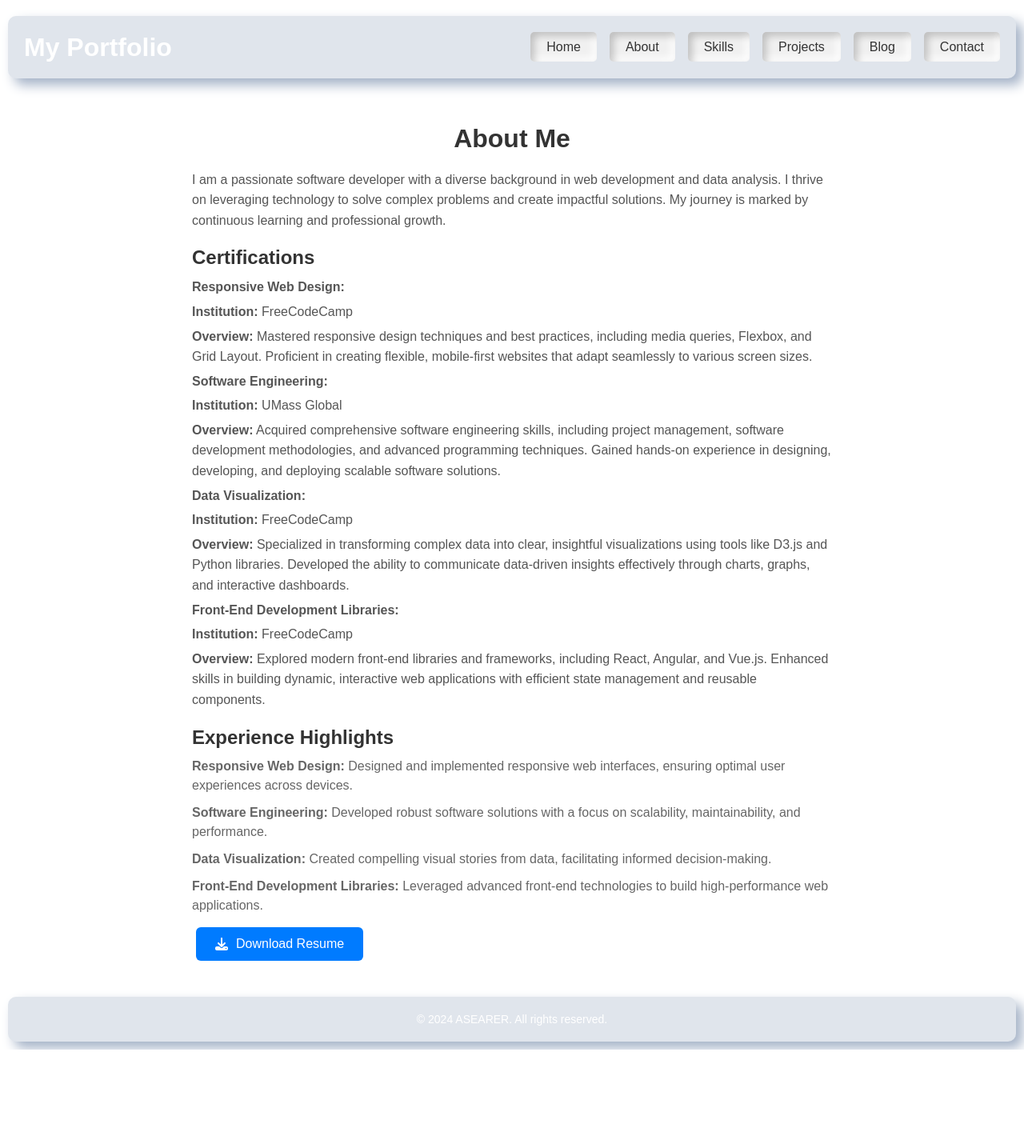
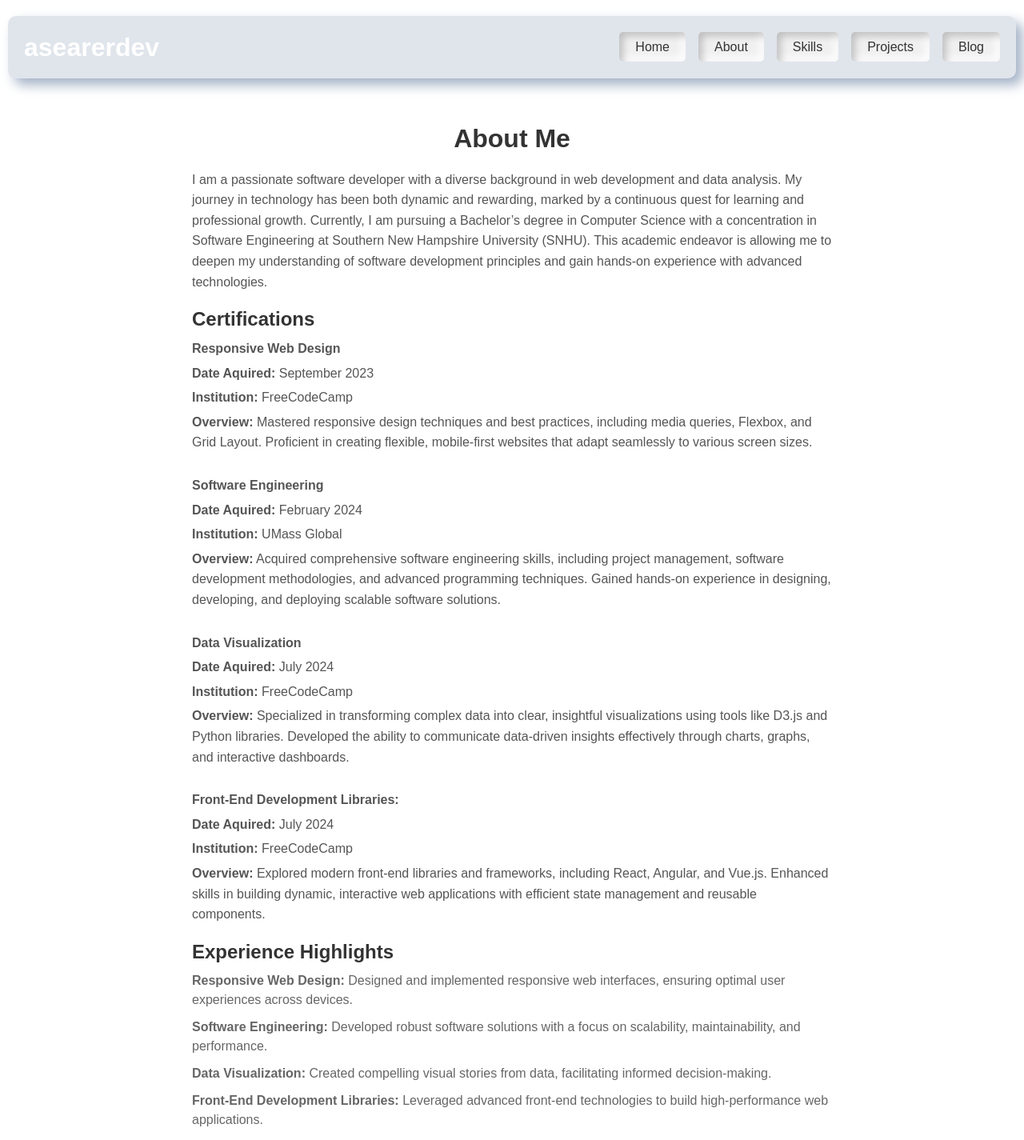
Before and after one commit to asearer/portfolio, a React (Create React App) app: page /about in a window 1280 px wide. Shown: the top 1425 px of the page at 80% size. Before the commit the page ends 1312 px from the top, so only its background shows below. Built offline with nearby package versions, Linux system fonts and the light colour scheme.

Commit message:
On branch main  Your branch is up to date with 'origin/main'.  Changes to be committed: 	modified:   src/components/About.js 	modified:   src/components/Footer.js 	modified:   src/components/Header.js 	modified:   src/components/Projects.js

```diff
--- a/src/components/About.js
+++ b/src/components/About.js
@@ -29,23 +29,27 @@ const About = () => {
     <section className="about-section">
       <h2>About Me</h2>
       <p>
-        I am a passionate software developer with a diverse background in web development and data analysis. I thrive on leveraging technology to solve complex problems and create impactful solutions. My journey is marked by continuous learning and professional growth.
+      I am a passionate software developer with a diverse background in web development and data analysis. My journey in technology has been both dynamic and rewarding, marked by a continuous quest for learning and professional growth. Currently, I am pursuing a Bachelor’s degree in Computer Science with a concentration in Software Engineering at Southern New Hampshire University (SNHU). This academic endeavor is allowing me to deepen my understanding of software development principles and gain hands-on experience with advanced technologies.
       </p>
 
       <h3>Certifications</h3>
-      <p><strong>Responsive Web Design:</strong></p>
+      <p><strong>Responsive Web Design</strong></p>
+      <p><strong>Date Aquired:</strong> September 2023</p>
       <p><strong>Institution:</strong> FreeCodeCamp</p>
-      <p><strong>Overview:</strong> Mastered responsive design techniques and best practices, including media queries, Flexbox, and Grid Layout. Proficient in creating flexible, mobile-first websites that adapt seamlessly to various screen sizes.</p>
+      <p><strong>Overview:</strong> Mastered responsive design techniques and best practices, including media queries, Flexbox, and Grid Layout. Proficient in creating flexible, mobile-first websites that adapt seamlessly to various screen sizes.</p><br></br>
 
-      <p><strong>Software Engineering:</strong></p>
+      <p><strong>Software Engineering</strong></p>
+      <p><strong>Date Aquired:</strong> February 2024</p>
       <p><strong>Institution:</strong> UMass Global</p>
-      <p><strong>Overview:</strong> Acquired comprehensive software engineering skills, including project management, software development methodologies, and advanced programming techniques. Gained hands-on experience in designing, developing, and deploying scalable software solutions.</p>
+      <p><strong>Overview:</strong> Acquired comprehensive software engineering skills, including project management, software development methodologies, and advanced programming techniques. Gained hands-on experience in designing, developing, and deploying scalable software solutions.</p><br></br>
 
-      <p><strong>Data Visualization:</strong></p>
+      <p><strong>Data Visualization</strong></p>
+      <p><strong>Date Aquired:</strong> July 2024</p>
       <p><strong>Institution:</strong> FreeCodeCamp</p>
-      <p><strong>Overview:</strong> Specialized in transforming complex data into clear, insightful visualizations using tools like D3.js and Python libraries. Developed the ability to communicate data-driven insights effectively through charts, graphs, and interactive dashboards.</p>
+      <p><strong>Overview:</strong> Specialized in transforming complex data into clear, insightful visualizations using tools like D3.js and Python libraries. Developed the ability to communicate data-driven insights effectively through charts, graphs, and interactive dashboards.</p><br></br>
 
       <p><strong>Front-End Development Libraries:</strong></p>
+      <p><strong>Date Aquired:</strong> July 2024</p>
       <p><strong>Institution:</strong> FreeCodeCamp</p>
       <p><strong>Overview:</strong> Explored modern front-end libraries and frameworks, including React, Angular, and Vue.js. Enhanced skills in building dynamic, interactive web applications with efficient state management and reusable components.</p>
 
--- a/src/components/Footer.js
+++ b/src/components/Footer.js
@@ -1,9 +1,9 @@
 import React from 'react';
-import './Footer.css'; // Ensure your styles are imported
+import './Footer.css';
 
 const Footer = () => (
   <footer className="neumorphic-card">
-    <p>&copy; 2024 ASEARER. All rights reserved.</p>
+    <p>&copy; 2024 asearerdev. All rights reserved.</p>
   </footer>
 );
 
--- a/src/components/Header.js
+++ b/src/components/Header.js
@@ -5,14 +5,14 @@ import './Header.css';
 const Header = () => (
   <header className="neumorphic-card">
     <nav>
-      <h1>My Portfolio</h1>
+      <h1>asearerdev</h1>
       <ul>
         <li><Link className="neumorphic-button" to="/">Home</Link></li>
         <li><Link className="neumorphic-button" to="/about">About</Link></li>
         <li><Link className="neumorphic-button" to="/skills">Skills</Link></li>
         <li><Link className="neumorphic-button" to="/projects">Projects</Link></li>
         <li><Link className="neumorphic-button" to="/blog">Blog</Link></li>
-        <li><Link className="neumorphic-button" to="/contact">Contact</Link></li>
+        {/* <li><Link className="neumorphic-button" to="/contact">Contact</Link></li> */}
       </ul>
     </nav>
   </header>
--- a/src/components/Projects.js
+++ b/src/components/Projects.js
@@ -1,5 +1,5 @@
 import React from 'react';
-import './Projects.css'; // Ensure your styles are imported
+import './Projects.css';
 
 const ProjectCard = ({ title, description, techStack, liveDemo, sourceCode }) => (
   <div className="project-card">
@@ -44,12 +44,13 @@ const Projects = () => (
         sourceCode="https://github.com/example/repo"
       />
       <ProjectCard
-        title="Project 5"
-        description="Description of Project 5"
-        techStack="Ruby on Rails"
-        liveDemo="https://example.com"
-        sourceCode="https://github.com/example/repo"
-      />
+  title="Project 5"
+  description="Description of Project 5"
+  techStack="Python, Flask"
+  liveDemo="https://example.com"
+  sourceCode="https://github.com/example/repo"
+/>
+"
       <ProjectCard
         title="Project 6"
         description="Description of Project 6"
@@ -60,14 +61,14 @@ const Projects = () => (
       <ProjectCard
         title="Project 7"
         description="Description of Project 7"
-        techStack="Swift, iOS"
+        techStack="Python, SQLAlchemy, PostgreSQL"
         liveDemo="https://example.com"
         sourceCode="https://github.com/example/repo"
       />
       <ProjectCard
         title="Project 8"
         description="Description of Project 8"
-        techStack="Java, Spring Boot"
+        techStack="React, MongoDB"
         liveDemo="https://example.com"
         sourceCode="https://github.com/example/repo"
       />
```
